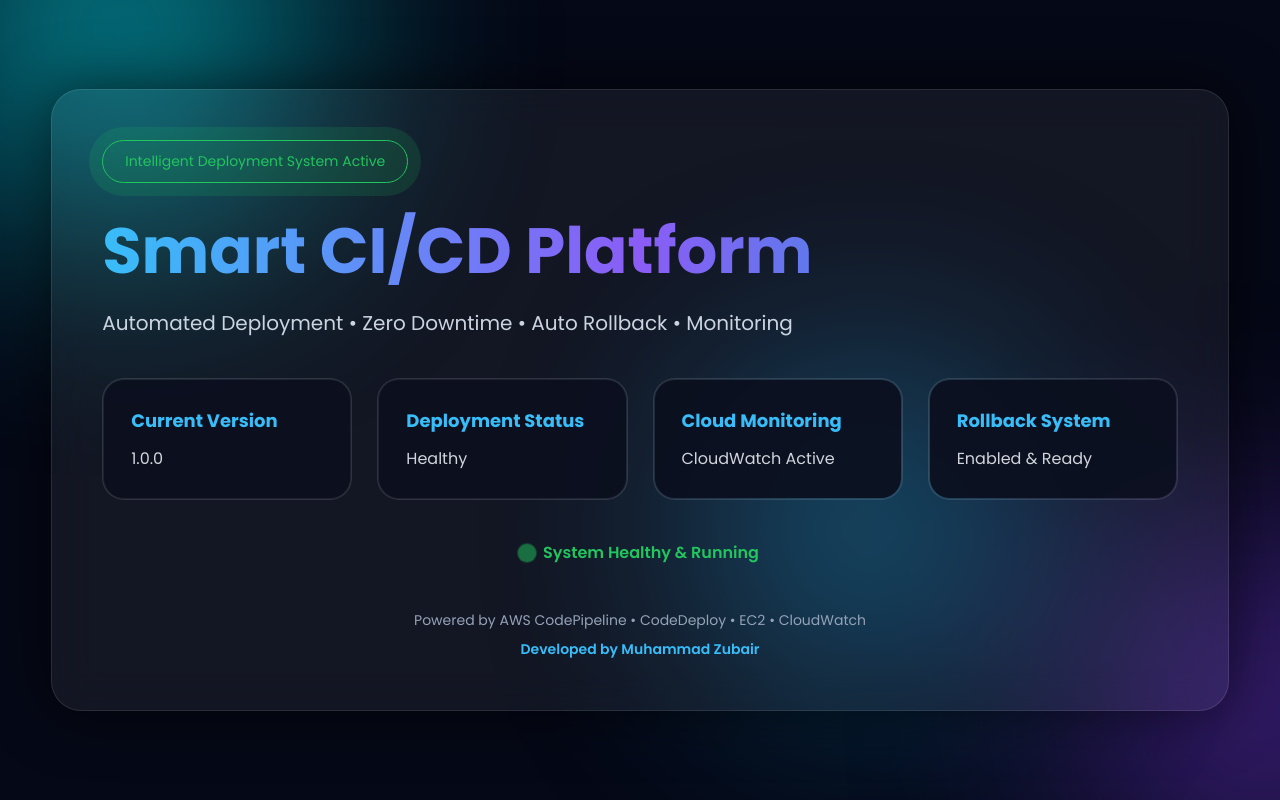
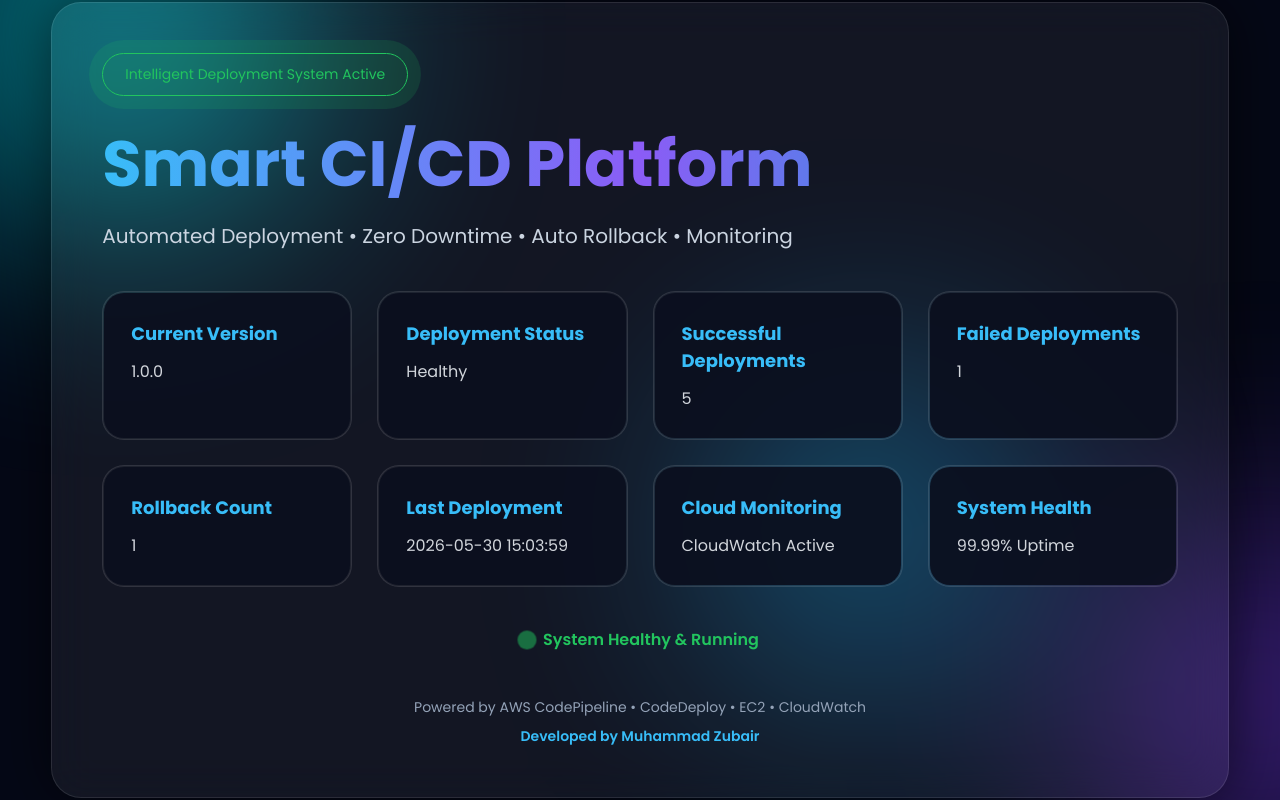
Before and after one commit to zubair-fakhar/smart-cicd-platform, a Flask app: page / in a window 1280 px wide. Run offline with Flask 3, Linux system fonts and the light colour scheme.

Commit message:
Add additional status cards to index.html

```diff
--- a/templates/index.html
+++ b/templates/index.html
@@ -286,13 +286,33 @@ h1{
     </div>
 
     <div class="card">
+        <h3>Successful Deployments</h3>
+        <p>{{ success }}</p>
+    </div>
+
+    <div class="card">
+        <h3>Failed Deployments</h3>
+        <p>{{ failed }}</p>
+    </div>
+
+    <div class="card">
+        <h3>Rollback Count</h3>
+        <p>{{ rollbacks }}</p>
+    </div>
+
+    <div class="card">
+        <h3>Last Deployment</h3>
+        <p>{{ last_deployment }}</p>
+    </div>
+
+    <div class="card">
         <h3>Cloud Monitoring</h3>
         <p>CloudWatch Active</p>
     </div>
 
     <div class="card">
-            <h3>Rollback System</h3>
-            <p>Enabled & Ready</p>
+        <h3>System Health</h3>
+        <p>99.99% Uptime</p>
     </div>
 
 </div>
```
Lines whose indentation alone changed are shown as unchanged.
